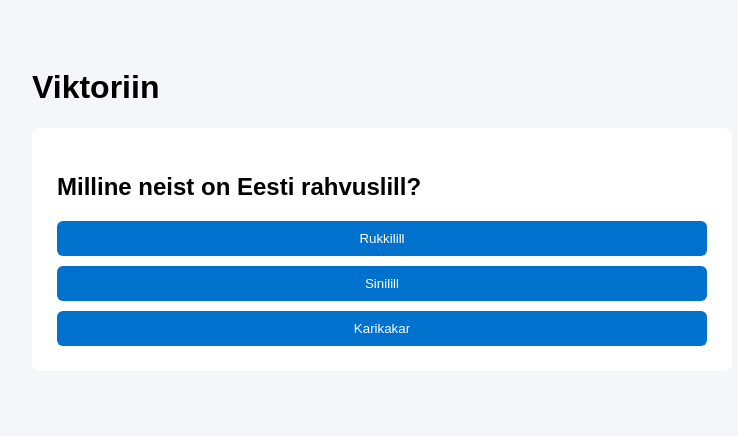
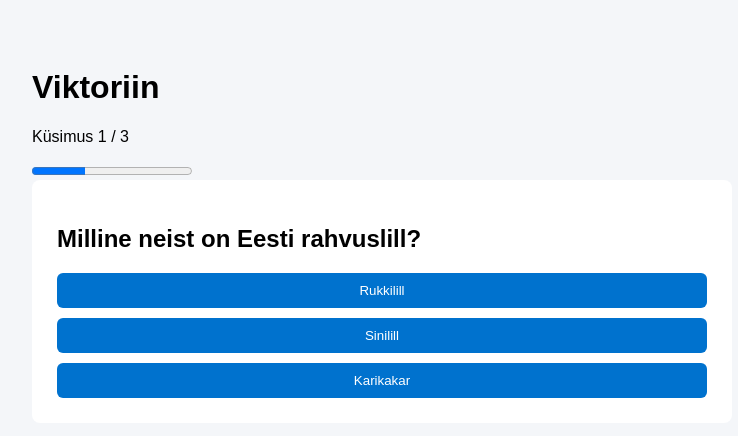
Before and after one commit to mariaTimofejev/QuizApp, a React (Vite) app in the folder quiz-app/: page / in a window 1280 px wide. Shown: the top 436 px of the page, without its empty margins (258-996 px from the left). Built offline with nearby package versions, Linux system fonts and the light colour scheme.

Commit message:
Lisasin viktoriini loogika, edenemisriba ja uuesti alustamise võimaluse

```diff
--- a/quiz-app/src/App.tsx
+++ b/quiz-app/src/App.tsx
@@ -58,6 +58,15 @@ function App() {
 
      {!finished ? (
   <>
+    <p>
+      Küsimus {currentIndex + 1} / {questions.length}
+    </p>
+
+    <progress
+      value={currentIndex + 1}
+      max={questions.length}
+    />
+
     <QuestionCard
       question={questions[currentIndex]}
       onAnswer={handleAnswer}
```
Lines whose indentation alone changed are shown as unchanged.
